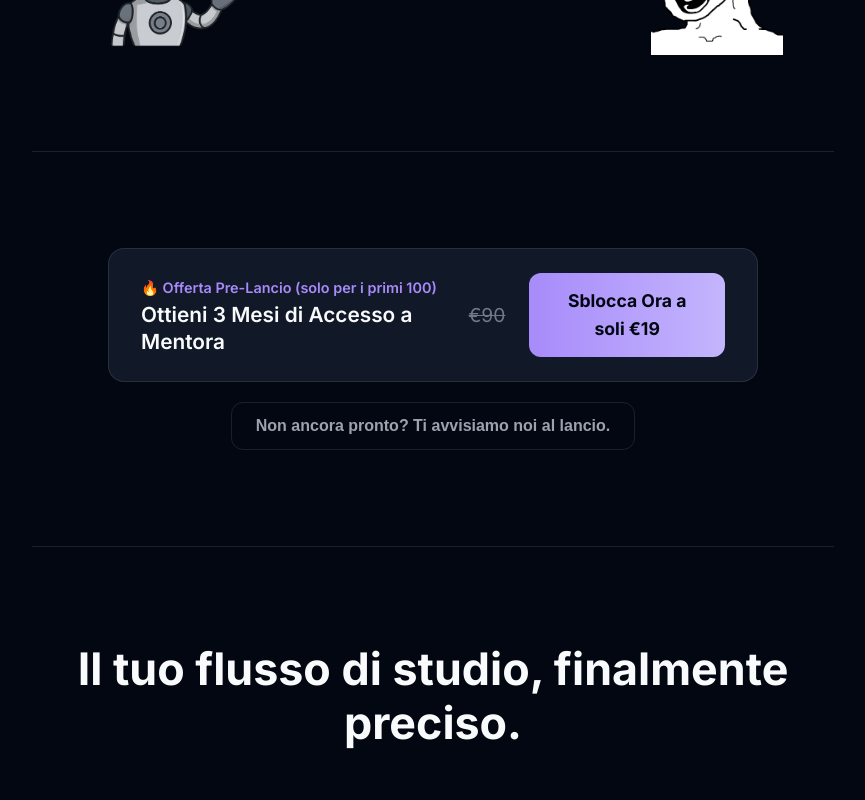
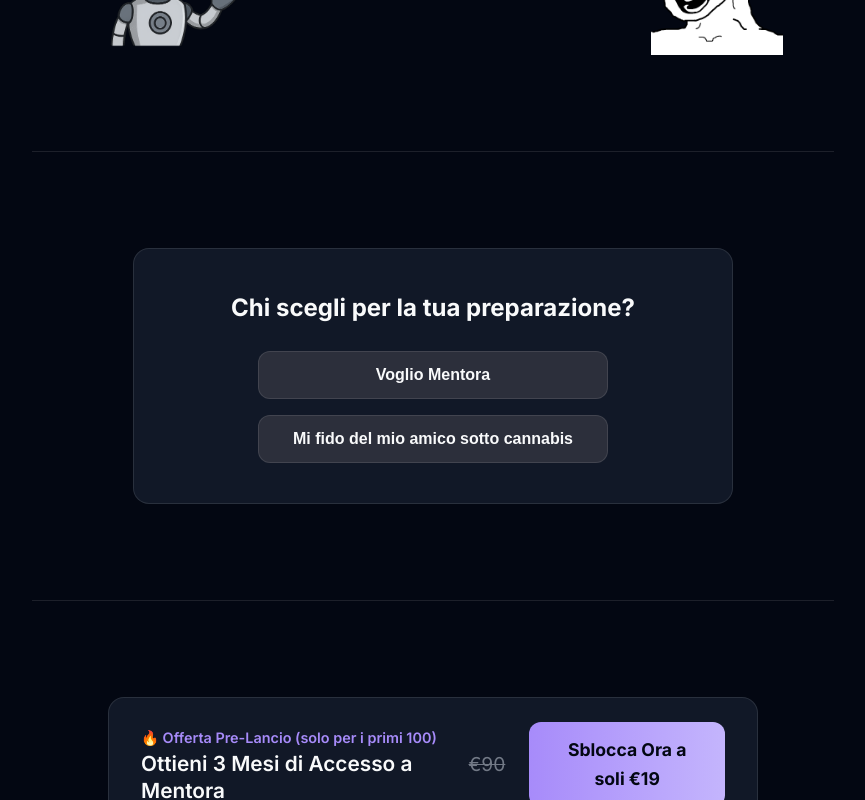
Before and after one commit to BraHKet/MentoraLP, a React (Create React App) app: page / in a window 1280 px wide. Shown: the part 1491-2291 px from the top of the page, without its empty margins (207-1072 px from the left). Built offline with nearby package versions, Linux system fonts and the light colour scheme.

Commit message:
42 commit

```diff
--- a/src/components/ChatSimulation.js
+++ b/src/components/ChatSimulation.js
@@ -8,7 +8,7 @@
 
 const chatScript = [
     { sender: 'ai', type: 'text', content: 'Ottimo. Mi parli del Secondo Principio della Termodinamica.' },
-    { sender: 'user', type: 'text', content: 'Certo. Il principio afferma che il calore non può fluire da un corpo più ferddo ad uno più caldo.....bla bla' },
+    { sender: 'user', type: 'text', content: 'Certo. Il principio afferma che il calore non può fluire da un corpo.....bla bla' },
     //{ sender: 'ai', type: 'text', content: 'Enunciazione corretta. Adesso mi scriva la formula e mi disegni un diagramma di corpo libero per un oggetto che scivola su un piano inclinato.' },
     //{ sender: 'user', type: 'text', content: 'Subito. Ecco la formula e il disegno:' },
     { sender: 'user', type: 'image', content: '/immagine3.png' }, // Ho rimesso il percorso corretto per l'immagine
--- a/src/components/LandingPage.css
+++ b/src/components/LandingPage.css
@@ -366,3 +366,63 @@
         width: auto;
     }
 }
+
+/* 4. STILI PER IL SONDAGGIO
+/* -------------------------------------------------- */
+
+.poll-container {
+    display: flex;
+    flex-direction: column;
+    align-items: center;
+    gap: 1.5rem;
+    background-color: var(--card-bg);
+    border: 1px solid var(--border-color);
+    border-radius: 16px;
+    padding: clamp(2rem, 5vw, 2.5rem);
+    max-width: 600px;
+    margin-inline: auto;
+    text-align: center;
+}
+
+.poll-question {
+    color: var(--text-primary);
+    font-size: clamp(1.3rem, 5vw, 1.5rem);
+    font-weight: 700;
+}
+
+.poll-options {
+    display: flex;
+    flex-direction: column; /* Impilati su mobile di default */
+    gap: 1rem;
+    width: 100%;
+    max-width: 350px;
+}
+
+.poll-button {
+    background: #2c2f3b; /* Sfondo neutro */
+    color: var(--text-primary);
+    border: 1px solid var(--border-color);
+    padding: 14px 20px;
+    border-radius: 12px;
+    font-size: 1rem;
+    font-weight: 600;
+    cursor: pointer;
+    transition: transform 0.2s ease, background-color 0.3s ease;
+}
+
+.poll-button:hover {
+    transform: translateY(-3px);
+}
+
+/* Colore in hover per la scelta "Mentora" */
+.poll-button-mentora:hover {
+    background-color: var(--accent-primary);
+    color: var(--button-text-dark);
+    border-color: var(--accent-primary);
+}
+
+/* Colore in hover per la scelta "Amico" */
+.poll-button-friend:hover {
+    background-color: #4B5563; /* Un grigio più scuro e "triste" */
+    border-color: #4B5563;
+}
--- a/src/components/LandingPage.js
+++ b/src/components/LandingPage.js
@@ -67,6 +67,22 @@
                         </div>
                     </section>
 
+
+                    <section className="page-section">
+                        <div className="poll-container">
+                            <h3 className="poll-question">Chi scegli per la tua preparazione?</h3>
+                            <div className="poll-options">
+                                <button className="poll-button poll-button-mentora">
+                                    Voglio Mentora
+                                </button>
+                                <button className="poll-button poll-button-friend">
+                                    Mi fido del mio amico sotto cannabis
+                                </button>
+                            </div>
+                        </div>
+                    </section>
+
+
                     {/* Sezione 3: La Call to Action */}
                     <section className="page-section">
                         <div id="offer-section" className="cta-container">
```
